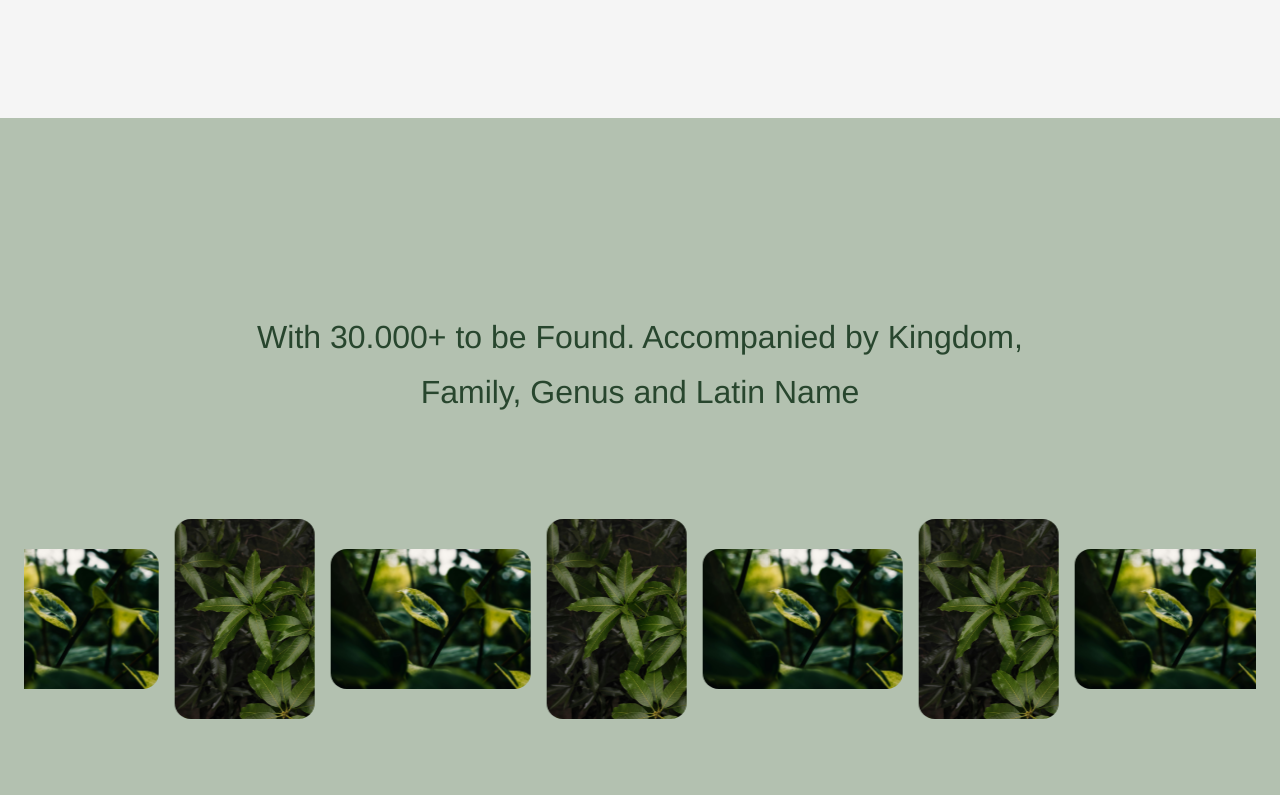
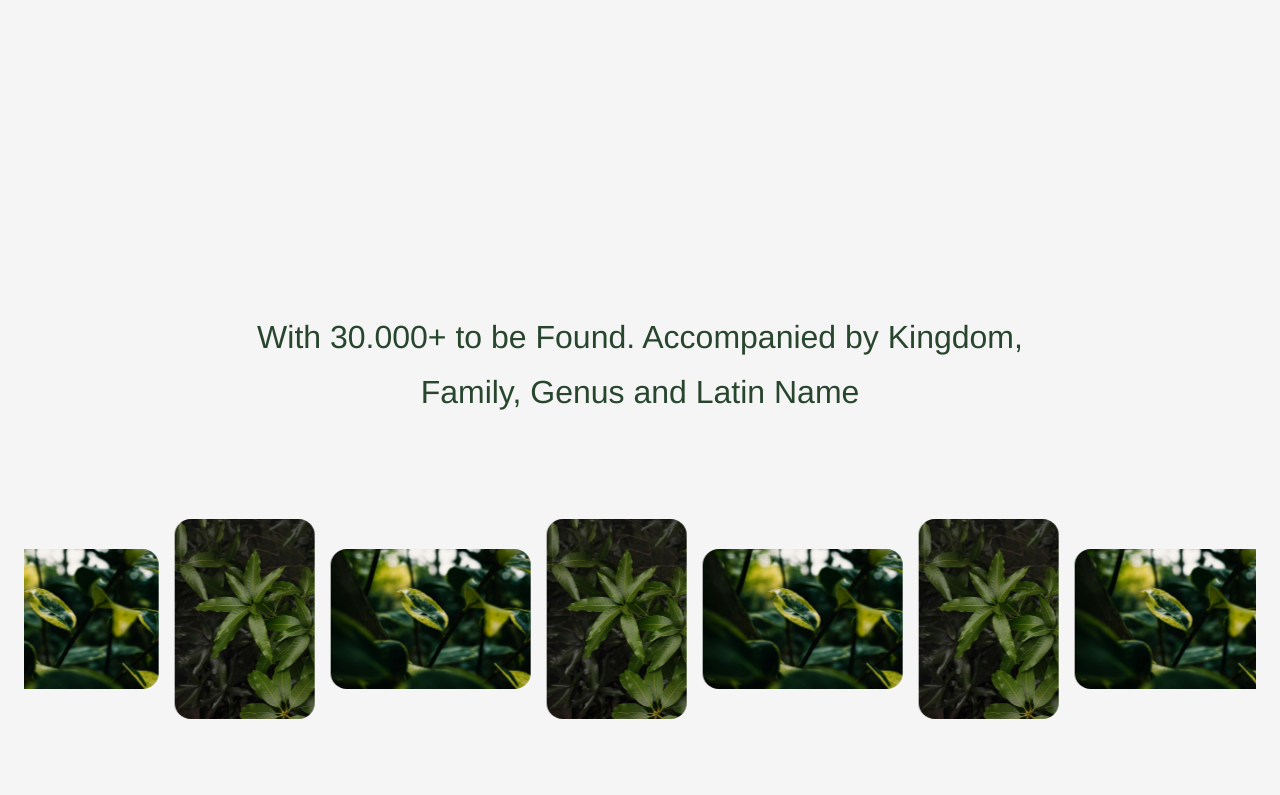
Before and after one commit to devinammar/flant, a React (Vite) app: page / in a window 1280 px wide. Shown: the part 2285-3080 px from the top of the page. Built offline with nearby package versions, Linux system fonts and the light colour scheme.

Commit message:
Removed background color

```diff
--- a/src/components/home/area4.css
+++ b/src/components/home/area4.css
@@ -1,5 +1,5 @@
 #containerarea4{
-    background-color: var(--secondary-color);
+    /* background-color: var(--secondary-color); */
     height: 100vh;
     justify-items: center;
     align-content: center;
```
